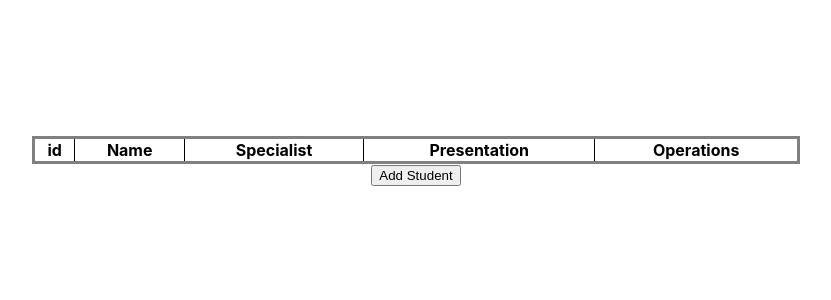
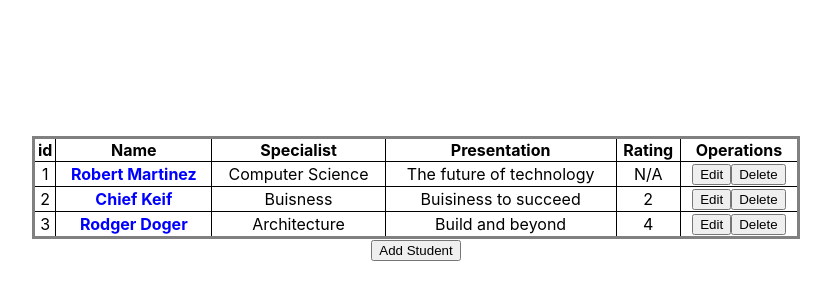
Before and after one commit to rmartinez213/react--personal-labs, a React (Create React App) app in the folder candidate-review-table/: page / in a window 1280 px wide. Shown: the part 184-484 px from the top of the page, without its empty margins (224-1055 px from the left). Built offline with nearby package versions, Linux system fonts and the light colour scheme.

Commit message:
testing new features

```diff
--- a/candidate-review-table/src/Components/AddUser.js
+++ b/candidate-review-table/src/Components/AddUser.js
@@ -10,7 +10,8 @@ class AddUser extends Component {
             id: ((this.props.id) + 1),
             name: '',
             specialist: '',
-            presentation: ''
+            presentation: '',
+            rating: 'N/A'
         };
     }
 
--- a/candidate-review-table/src/Components/EditUser.js
+++ b/candidate-review-table/src/Components/EditUser.js
@@ -12,7 +12,8 @@ class EditUser extends Component {
             id: this.props.user.id,
             name: this.props.user.name,
             specialist: this.props.user.specialist,
-            presentation: this.props.user.presentation
+            presentation: this.props.user.presentation,
+            rating: this.props.user.rating
         }
     }
 
@@ -23,7 +24,8 @@ class EditUser extends Component {
             id: this.state.id,
             name: this.state.name,
             specialist: this.state.specialist,
-            presentation: this.state.presentation
+            presentation: this.state.presentation,
+            rating: this.state.rating
         }
 
         this.props.editUser(newUser);
--- /dev/null
+++ b/candidate-review-table/src/Components/ReviewUser.js
@@ -0,0 +1,24 @@
+import React, { Component } from 'react'
+
+class ReviewUser extends Component {
+
+    constructor(props) {
+        super(props)
+
+        this.state = {
+
+        }
+    }
+
+    render() {
+
+
+        return (
+            <div>
+
+            </div>
+        )
+    }
+}
+
+export default ReviewUser
--- a/candidate-review-table/src/Components/Table.js
+++ b/candidate-review-table/src/Components/Table.js
@@ -2,6 +2,7 @@ import React, { Component } from 'react';
 import '../tableStyle.css'
 import EditUser from './EditUser'
 import AddUser from './AddUser'
+import ReviewUser from './ReviewUser'
 
 
 
@@ -12,12 +13,19 @@ class Table extends Component {
 
         this.state = {
             users: [
+                { id: 1, name: 'Robert Martinez', specialist: 'Computer Science', presentation: 'The future of technology', rating: 'N/A' },
+                { id: 2, name: 'Chief Keif', specialist: 'Buisness', presentation: 'Buisiness to succeed', rating: 2 },
+                { id: 3, name: 'Rodger Doger', specialist: 'Architecture', presentation: 'Build and beyond', rating: 4 }
             ],
 
             home: true,
             edit: false,
             add: false,
-            editIndex: null
+            review: false,
+            reviews: [
+                { id: 1, review: ['This is a review', 'This ia  2', 'Yessss']}
+            ],
+            currIndex: null
         }
     }
 
@@ -32,14 +40,24 @@ class Table extends Component {
     }
 
     editUserFunction(index, e) {
-
-
         this.setState({
             editIndex: index,
             home: false,
             edit: true
         });
+    }
 
+    reviewFunction(index, e) {
+
+        console.log('test')
+
+        this.setState({
+            editIndex: index,
+            home: false,
+            edit: false,
+            add: false,
+            review: true
+        });
     }
 
     onChangeAddUser(newUser) {
@@ -51,8 +69,12 @@ class Table extends Component {
 
     onChanceEditUser(editedUser) {
         const newArray = Object.assign([], this.state.users);
-        console.log(newArray[this.state.editIndex] = editedUser);
+        console.log(newArray[this.state.currIndex] = editedUser);
         this.setState({ users: newArray, home: true, edit: false })
+    }
+
+    onChangeReview(newReview) {
+
     }
 
     resetHome() {
@@ -65,9 +87,8 @@ class Table extends Component {
 
     render() {
 
+        if (this.state.home) {
             return (
-            <div>
-                {this.state.home ? (
                 <div>
                     <table className='tableClass'>
                         <thead>
@@ -76,6 +97,7 @@ class Table extends Component {
                                 <td><b>Name</b></td>
                                 <td><b>Specialist</b></td>
                                 <td><b>Presentation</b></td>
+                                <td><b>Rating</b></td>
                                 <td><b>Operations</b></td>
                             </tr>
                         </thead>
@@ -84,9 +106,10 @@ class Table extends Component {
                                 return (
                                     <tr key={user.id}>
                                         <td>{user.id}</td>
-                                            <td>{user.name}</td>
+                                        <td><a onClick={this.reviewFunction.bind(this, index)}>{user.name}</a></td>
                                         <td>{user.specialist}</td>
                                         <td>{user.presentation}</td>
+                                        <td>{user.rating}</td>
                                         <td>
                                             <button
                                                 type='button'
@@ -103,16 +126,10 @@ class Table extends Component {
                     <button onClick={() => { this.setState({ home: false, add: true }) }}>Add Student</button>
                 </div>
             )
-                    :
-                    (
-                        this.state.edit
-                            ?
-                            <EditUser
-                                editUser={this.onChanceEditUser.bind(this)}
-                                user={this.state.users[this.state.editIndex]}
-                                cancel={this.resetHome.bind(this)}
-                            />
-                            :
+        }
+
+        else if (this.state.add) {
+            return(
                 <AddUser
                     addUser={this.onChangeAddUser.bind(this)}
                     cancel={this.resetHome.bind(this)}
@@ -120,9 +137,33 @@ class Table extends Component {
                 />
             )
         }
+
+        else if (this.state.edit) {
+            return(
+                <EditUser
+                    editUser={this.onChanceEditUser.bind(this)}
+                    user={this.state.users[this.state.currIndex]}
+                    cancel={this.resetHome.bind(this)}
+                />
+            )
+        }
+
+        else if (this.state.review) {
+            return (
+                <ReviewUser
+                    reviewUser={this.onChangeReview.bind(this)}
+                    user={this.state.users[this.state.currIndex]}
+                    cancel={this.resetHome.bind(this)}
+                />
+            )
+        }
+        else {
+            return (
+                <div>
                 </div>
                 )
         }
     }
+}
 
 export default Table;
--- a/candidate-review-table/src/tableStyle.css
+++ b/candidate-review-table/src/tableStyle.css
@@ -24,3 +24,14 @@ table tr td{
 input{
 
 }
+
+a{
+    text-decoration: none;
+    color:blue;
+    font-weight: bold;
+}
+
+a:active{
+    color:blue;
+    font-weight: bold;
+}
```
Lines whose indentation alone changed are shown as unchanged.
